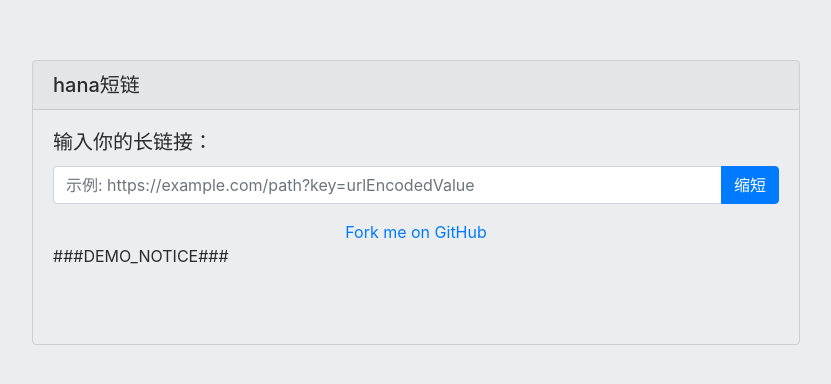
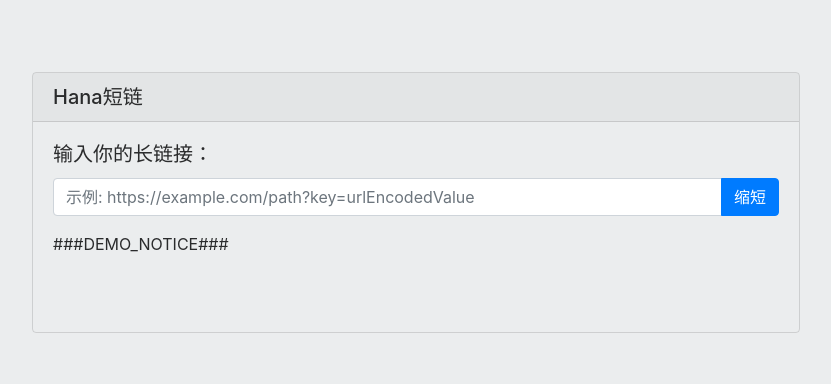
Before and after one commit to Dragon-son/pipixia, a plain HTML site: page url.html in a window 1280 px wide. Shown: the part 198-582 px from the top of the page, without its empty margins (224-1055 px from the left). Drawn offline with nearby package versions, Linux system fonts and the light colour scheme.

Commit message:
Update url.html

```diff
--- a/url.html
+++ b/url.html
@@ -4,7 +4,7 @@
   <meta http-equiv="content-type" content="txt/html; charset=utf-8" />
   <meta name="viewport" content="width=device-width, initial-scale=1.0, minimum-scale=1.0, maximum-scale=1.0, user-scalable=no">
   <link rel="stylesheet" href="https://cdn.jsdelivr.net/npm/bootstrap@4.4.1/dist/css/bootstrap.min.css" integrity="sha256-L/W5Wfqfa0sdBNIKN9cG6QA5F2qx4qICmU2VgLruv9Y=" crossorigin="anonymous">
-  <title>hana短链</title>
+  <title>Hana短链</title>
   <meta name="description" content="简单免费搭建属于你自己的无服务器短链接平台">
   <style>
     * {
@@ -70,7 +70,7 @@
 </head>
 <body>
   <div class="card">
-    <h5 class="card-header">hana短链</h5>
+    <h5 class="card-header">Hana短链</h5>
     <div class="card-body">
       <form>
       <h5 class="card-title">输入你的长链接：</h5>
@@ -81,7 +81,7 @@
         </div>
       </div>
       <div class="card-text">
-        <a href="https://github.com/###GITHUB_REPO###/" target="_self">Fork me on GitHub</a>
+        <!-- <a href="https://github.com/###GITHUB_REPO###/" target="_self">Fork me on GitHub</a> -->
       </div>
       <p id="notice">###DEMO_NOTICE###</p>
       <p>
```
